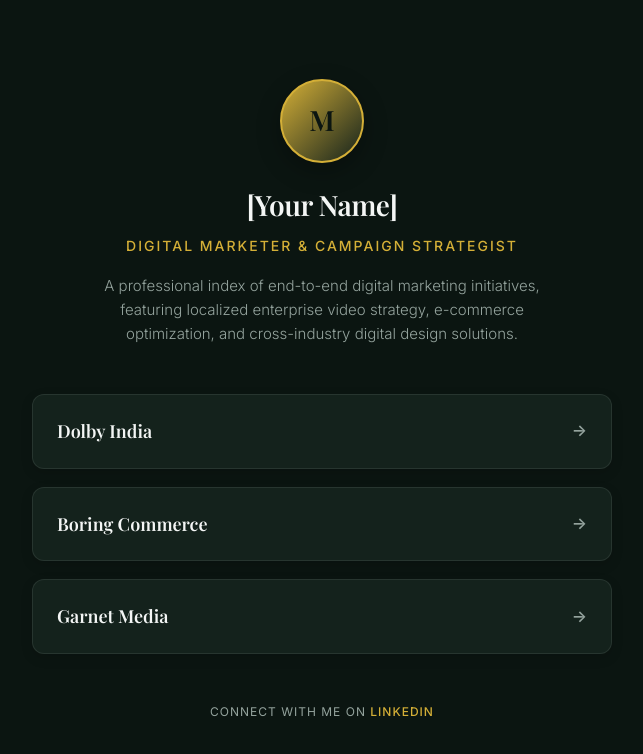
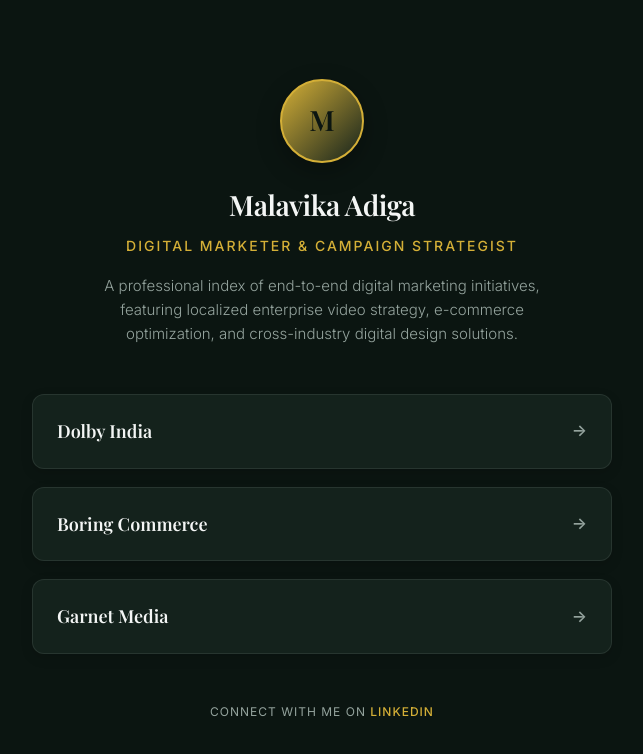
Before and after one commit to malavika-adiga/my-work, a plain HTML site: page index.html in a window 1280 px wide. Shown: the whole page, without its empty margins (318-961 px from the left). Drawn offline with nearby package versions, Linux system fonts and the light colour scheme; a web font is replaced by a local one.

Commit message:
Add name

```diff
--- a/index.html
+++ b/index.html
@@ -271,7 +271,7 @@
         <!-- Profile Header -->
         <header>
             <div class="profile-avatar">M</div>
-            <h1>[Your Name]</h1>
+            <h1>Malavika Adiga</h1>
             <div class="subtitle">Digital Marketer & Campaign Strategist</div>
             <p class="bio">A professional index of end-to-end digital marketing initiatives, featuring localized enterprise video strategy, e-commerce optimization, and cross-industry digital design solutions.</p>
         </header>
```
